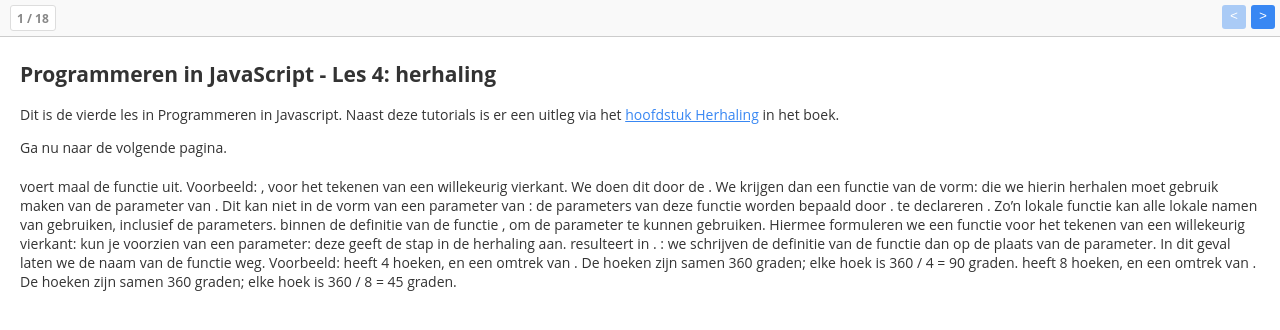
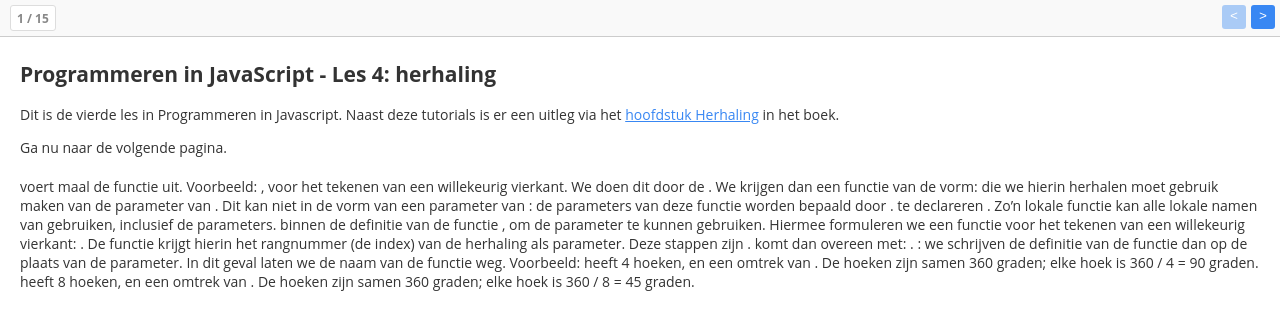
Before and after one commit to eelcodijkstra/pjs0, a Jekyll site: the page built from _lessons/les4.md, in a window 1280 px wide. Shown: the top 330 px of the page. Built offline with Jekyll 4.4.1, drawn with Linux system fonts in a browser that asks for light colours; nearby versions of some CDN libraries; some of the changed lines change nothing that is shown.

Commit message:
Les 4: opschonen, moeilijke voorbeeld eruit/naar achteren.

````diff
--- a/_lessons/les4.md
+++ b/_lessons/les4.md
@@ -133,6 +133,8 @@
 
 ## Regelmatige veelhoek(2)
 
+Een functie voor het tekenen van een regelmatige veelhoek:
+
 ```js
 function polygon(n, size) {
 
@@ -145,14 +147,28 @@
 }
 ```
 
+Dit is een generalisatie van de functies voor het tekenen van een vierkant, zeshoek, enzovoorts. We hebben de constanten (4 en 6) vervangen door een parameter.
 
-## Herhaling met index
+---
 
-Bij herhaling is het soms handig om te weten om de hoeveelste stap het gaat. Je kunt dit gebruiken als parameter van de opdracht die herhaald moet worden
+*Opdrachten:*
 
-De functie die je meegeeft aan `repeat` kun je voorzien van een parameter: deze geeft de stap in de herhaling aan.
+1. Gebruik deze functie voor het tekenen van een regelmatige zeshoek.
+2. Gebruik deze functie voor het tekenen van een regelmatige zestighoek.
+3. Wat is het resultaat als je het aantal hoeken heel erg groot wordt?
+4. Wat is het resultaat als 360 niet deelbaar is door het aantal hoeken dat je kiest? (Bijvoorbeeld: 7 of 11.)
 
-De stappen zijn genummerd *vanaf 0*. <br> Voorbeeld: `repeat(3, fz);` resulteert in `fz(0); fz(1); fz(2); `
+## Herhaling met index (rangnummer)
+
+Bij herhaling gebruik je soms het rangnummer van de stap. Je kunt dit gebruiken als parameter van de opdracht die herhaald moet worden.
+
+We gebruiken hiervoor de `function repeatRange(n, f)`. De functie `f` krijgt hierin het rangnummer (de index) van de herhaling als parameter. Deze stappen zijn *genummerd vanaf 0*. `repeatRange(3, f);` komt dan overeen met:
+
+```js
+f(0);
+f(1);
+f(2);
+```
 
 Het is gebruikelijk om in de Informatica vanaf 0 te tellen: dit geeft minder fouten, en levert regelmatiger programma's op. Het is in het begin even wennen, later wil je niets anders...
 
@@ -168,13 +184,13 @@
 
 *Opdrachten:*
 
-1. Voer de functie `sqStep` in als "user-defined function". Koppel de aanroep van `repeat` aan `testB` (met de parameter als het aantal herhalingen).
+1. Voer de functie `sqStep` in als "user-defined function". Koppel de aanroep van `repeat` aan `testB`: gebruik als body van deze functie `repeat(x, sqStep);`
 2. Breid de functie `sqStep` uit met een draai van de turtle.
-3. Maak een vergelijkbare opzet voor het tekenen van een aanta; driehoeken.
+3. Maak een vergelijkbare opzet voor het tekenen van een aantal driehoeken.
 
-## Nesting van vierkanten
+## Geneste vierkanten
 
-Een object (bijvoorbeeld een vierkant) is "genest" in een ander vierkant als het er helemaal binnen valt. Zo spreken we ook over de "nesting" van haakjes, of van functies.
+Een object (bijvoorbeeld een vierkant) is *genest* in een ander vierkant als het er helemaal binnen valt. Zo spreken we ook over de *nesting* van haakjes, of van functies.
 
 Bekijk de volgende functie:
 
@@ -199,56 +215,6 @@
 2. Je kunt de verbinding tussen twee vierkanten onzichtbaar maken door de pen van de turtle tijdelijk omhoog te bewegen. Voeg de opdrachten hiervoor toe.
 3. Je kunt ook met een diagonale verbinding van het ene naar het andere vierkant volstaan. Beredeneer eerst (met een tekening) hoe dit kan.
 4. Pas het programma aan volgens je uitwerking van (3). *Hint:* werk eerst met een zichtbare verbinding; maak deze daarna pas onzichtbaar.
-
-
-## Vierkant met herhaling(3)
-
-We hoeven een dergelijke lokale functie niet altijd een naam te geven. We kunnen werken met anonieme functies. We krijgen dan bijvoorbeeld:
-
-```js
-function square(size) {
-  repeat(4, function () {
-    forward(size);
-    right(90);
-  });
-}
-
-```
-
-## Vierkant met herhaling(5)
-
-In de "fat arrow"-notatie van Ecmascript 6 (voorlopig alleen in Firefox):
-
-```js
-function polygon(size, n){
-  repeat(n, => {
-    forward(size);
-    right(360 / n);
-  });
-}
-```
-
-
-## Vierkant met herhaling(5)
-
-We kunnen het nog bonter maken.
-
-```js
-function edge(length, angle) {
-  return function () {
-    forward(length);
-    right(angle);
-  };
-}
-
-function polygon(size, n) {
-  repeat(n, edge(size, 360 / n));
-}
-```
-
-...maar dat is voor dit stadium nog wat te hoog gegrepen...
-
-
 
 
 ## Anonieme functies als parameter
````
